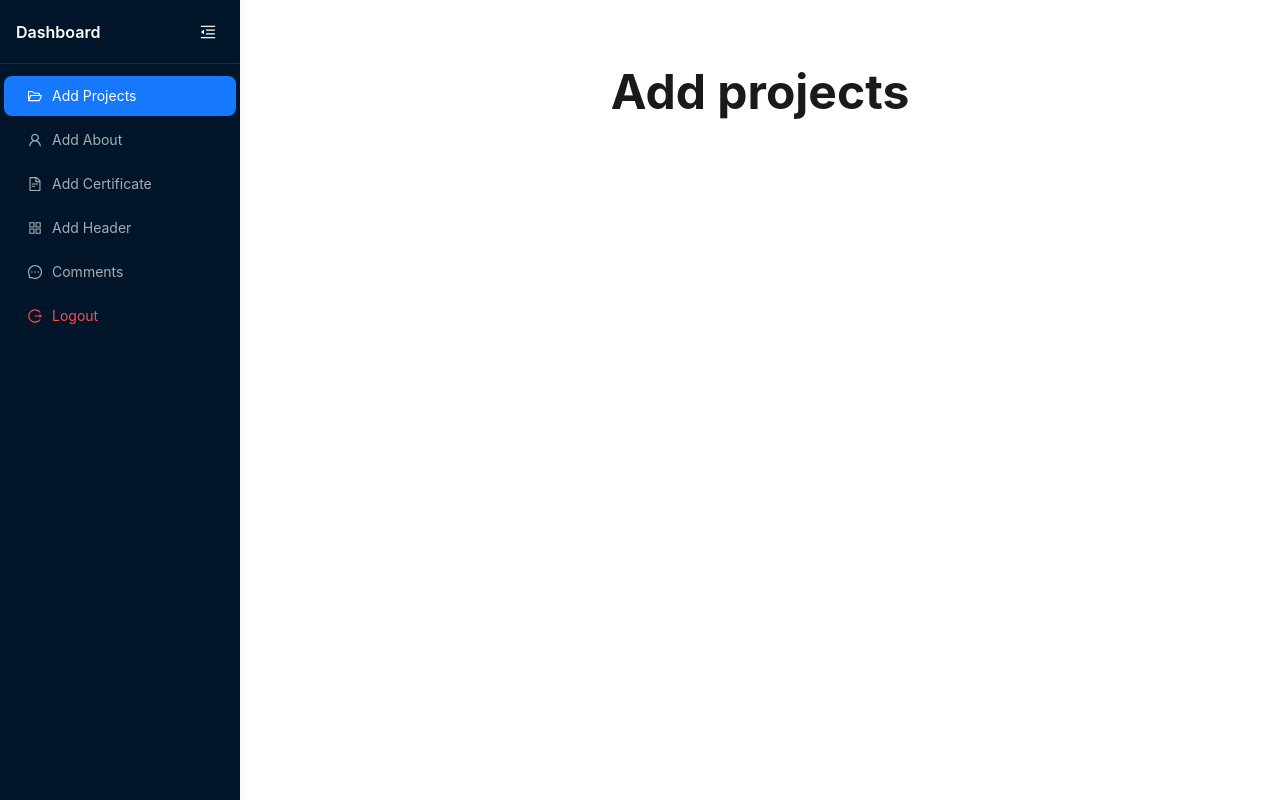
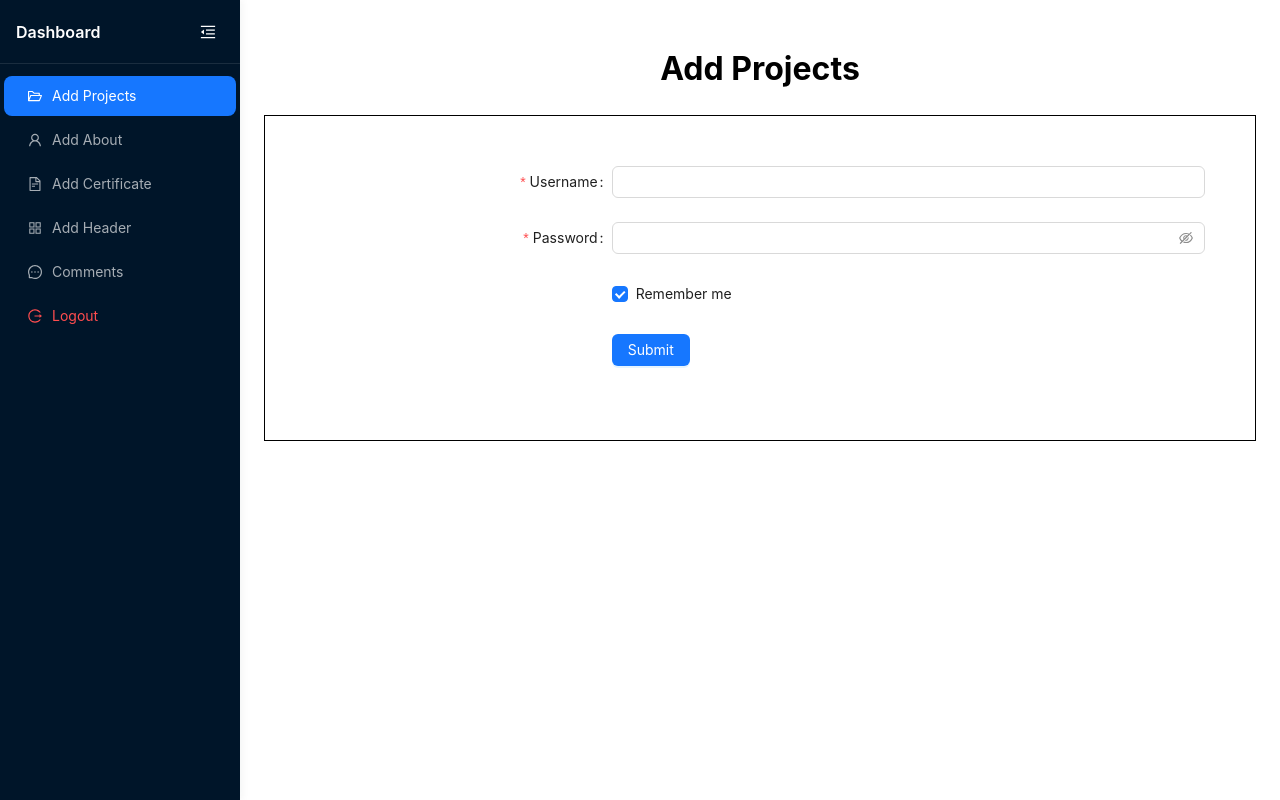
Before and after one commit to Faizanriaz44553/Portfolio-dashboard-v2, a React (Vite) app: page /add-projects in a window 1280 px wide. Built offline with nearby package versions, Linux system fonts and the light colour scheme; no server answers; sample sign-in values are in the browser's storage.

Commit message:
project initialization

```diff
--- a/src/pages/Add-Projects/Add-Projects.jsx
+++ b/src/pages/Add-Projects/Add-Projects.jsx
@@ -1,16 +1,58 @@
+import React from "react";
+import { Button, Checkbox, Form, Input } from "antd";
+import "./Add-project.css"
 
-
-
-const AddProjects = ()=>{
+const AddProjects = () => {
+  const onFinish = (values) => {
+    console.log("Success:", values);
+  };
+  const onFinishFailed = (errorInfo) => {
+    console.log("Failed:", errorInfo);
+  };
 
   return (
-   <>
+ <>
+ <h1 style={{textAlign: "center"}}>Add Projects</h1>
+    <div className="main-wrapper-add-project ">
+      <Form
+        name="basic"
+        labelCol={{ span: 8 }}
+        wrapperCol={{ span: 16 }}
+        className="form"
+        initialValues={{ remember: true }}
+        onFinish={onFinish}
+        onFinishFailed={onFinishFailed}
+        autoComplete="off"
+      >
+        <Form.Item
+          label="Username"
+          name="username"
+          rules={[{ required: true, message: "Please input your username!" }]}
+        >
+          <Input />
+        </Form.Item>
 
-    <h1 className="font">Add projects</h1>
+        <Form.Item
+          label="Password"
+          name="password"
+          rules={[{ required: true, message: "Please input your password!" }]}
+        >
+          <Input.Password />
+        </Form.Item>
 
+        <Form.Item name="remember" valuePropName="checked" label={null}>
+          <Checkbox>Remember me</Checkbox>
+        </Form.Item>
 
-   </>
-  )
-}
+        <Form.Item label={null}>
+          <Button type="primary" htmlType="submit">
+            Submit
+          </Button>
+        </Form.Item>
+      </Form>
+    </div>
+ </>
+  );
+};
 
 export default AddProjects;
--- /dev/null
+++ b/src/pages/Add-Projects/Add-project.css
@@ -0,0 +1,11 @@
+.main-wrapper-add-project{
+    padding: 50px;
+    border: 1px solid black;
+    display: flex;
+    justify-content: center;
+    align-items: center;
+
+}
+.form{
+    width: 100%;
+}
```
